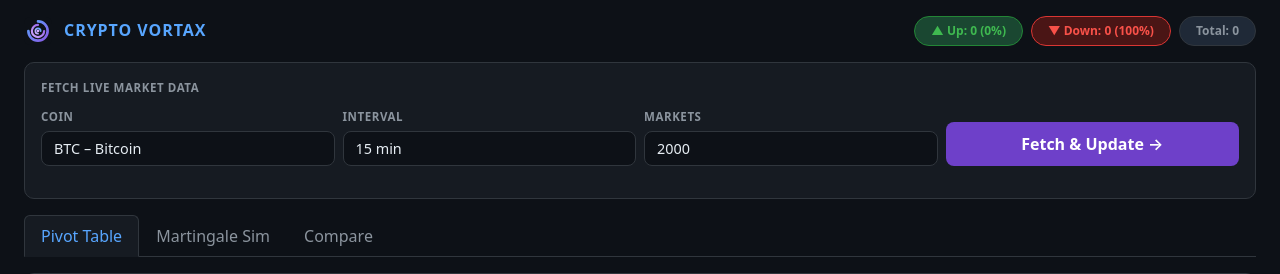
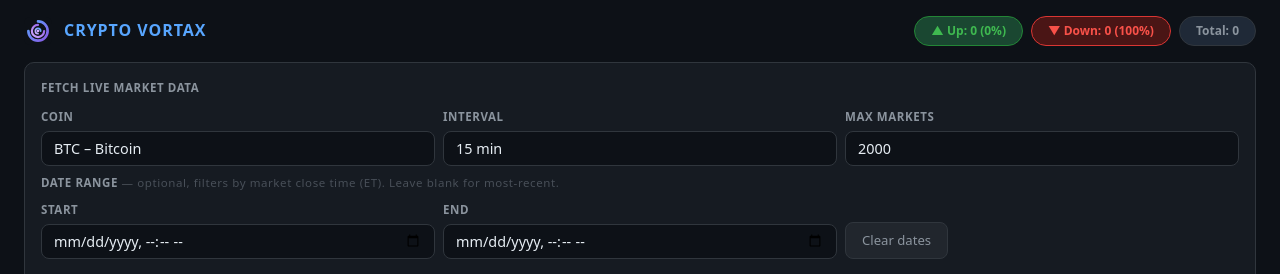
Before and after one commit to shubhghataliya/flask-project, a Flask app: page / in a window 1280 px wide. Shown: the top 274 px of the page. Run offline with Flask 3, Linux system fonts and the light colour scheme.

Commit message:
Add date range filters to live market data fetch

```diff
--- a/app.py
+++ b/app.py
@@ -106,9 +106,27 @@ def _get_resolution(market):
 _jobs = {}   # job_id -> dict with keys: status, fetched, total, result, error
 
 
-def fetch_markets_api(crypto, interval, count, job=None):
+def _et_to_utc(dt_str):
+    """Parse a naive 'YYYY-MM-DDTHH:MM' string as US/Eastern (ET) and return a
+    UTC-aware Timestamp, or None if empty/unparseable. DST is handled by the
+    America/New_York zone."""
+    if not dt_str:
+        return None
+    ts = pd.to_datetime(dt_str, errors='coerce')
+    if pd.isna(ts):
+        return None
+    try:
+        ts = ts.tz_localize('America/New_York', ambiguous=True, nonexistent='shift_forward')
+    except Exception:
+        ts = ts.tz_localize('America/New_York')
+    return ts.tz_convert('UTC')
+
+
+def fetch_markets_api(crypto, interval, count, job=None, start_dt=None, end_dt=None):
     """
-    Fetch `count` most-recent resolved markets from Polymarket.
+    Fetch up to `count` resolved markets from Polymarket.
+    If `start_dt` / `end_dt` (ISO datetime strings) are given, only markets whose
+    close time (endDate, UTC) falls within [start_dt, end_dt] are returned.
     If `job` dict is provided, updates job['fetched'] live for progress polling.
     """
     cfg = CRYPTO_CONFIG[crypto]
@@ -117,9 +135,16 @@ def fetch_markets_api(crypto, interval, count, job=None):
     keywords = cfg['keywords']
     non_keywords = cfg['non_keywords']
 
+    # Optional date-range bounds. Inputs are interpreted as US/Eastern (ET) and
+    # converted to UTC to compare against each market's UTC close (endDate).
+    start_ts = _et_to_utc(start_dt)
+    end_ts   = _et_to_utc(end_dt)
+    start_iso = start_ts.strftime('%Y-%m-%dT%H:%M:%SZ') if start_ts is not None else None
+    end_iso   = end_ts.strftime('%Y-%m-%dT%H:%M:%SZ')   if end_ts   is not None else None
+
     all_markets = []
     seen_ids = set()
-    cursor = None
+    cursor = end_iso   # begin pagination at the upper bound when an end date is set
 
     while len(all_markets) < count:
         params = {
@@ -134,6 +159,8 @@ def fetch_markets_api(crypto, interval, count, job=None):
             params['exclude_tag_id'] = list(excluded)
         if cursor:
             params['end_date_max'] = cursor
+        if start_iso:
+            params['end_date_min'] = start_iso
 
         resp = req.get(f"{POLYMARKET_BASE}/events", params=params, timeout=30)
         resp.raise_for_status()
@@ -155,26 +182,34 @@ def fetch_markets_api(crypto, interval, count, job=None):
                 continue
             for m in event.get('markets', []):
                 mid = m.get('id')
-                if mid and mid not in seen_ids:
-                    seen_ids.add(mid)
-                    m['_event_title'] = title
-                    batch_markets.append(m)
+                if not mid or mid in seen_ids:
+                    continue
+                # Keep only markets whose own close time is inside the range.
+                if start_ts is not None or end_ts is not None:
+                    edt = pd.to_datetime(m.get('endDate'), utc=True, errors='coerce')
+                    if pd.isna(edt):
+                        continue
+                    if start_ts is not None and edt < start_ts:
+                        continue
+                    if end_ts is not None and edt > end_ts:
+                        continue
+                seen_ids.add(mid)
+                m['_event_title'] = title
+                batch_markets.append(m)
 
-        if not batch_markets:
-            oldest = min((e.get('endDate', '') for e in events if e.get('endDate')), default=None)
-            if not oldest or oldest == cursor:
-                break
-            cursor = oldest
-            time.sleep(0.2)
-            continue
-
-        all_markets.extend(batch_markets)
-        if job is not None:
-            job['fetched'] = min(len(all_markets), count)
+        if batch_markets:
+            all_markets.extend(batch_markets)
+            if job is not None:
+                job['fetched'] = min(len(all_markets), count)
 
         oldest = min((e.get('endDate', '') for e in events if e.get('endDate')), default=None)
         if not oldest or oldest == cursor:
             break
+        # Stop once we've paged past the start of the requested range.
+        if start_ts is not None:
+            oldest_ts = pd.to_datetime(oldest, utc=True, errors='coerce')
+            if pd.notna(oldest_ts) and oldest_ts < start_ts:
+                break
         cursor = oldest
         time.sleep(0.2)
 
@@ -182,13 +217,16 @@ def fetch_markets_api(crypto, interval, count, job=None):
     return all_markets[:count]
 
 
-def _run_fetch_job(job_id, crypto, interval, count):
+def _run_fetch_job(job_id, crypto, interval, count, start_dt=None, end_dt=None):
     job = _jobs[job_id]
     try:
-        markets = fetch_markets_api(crypto, interval, count, job)
+        markets = fetch_markets_api(crypto, interval, count, job, start_dt, end_dt)
         if not markets:
             job['status'] = 'error'
-            job['error'] = 'No markets returned from API. Try a different coin or interval.'
+            job['error'] = ('No markets found for the selected date range. '
+                            'Try widening the dates, or a different coin/interval.') \
+                           if (start_dt or end_dt) \
+                           else 'No markets returned from API. Try a different coin or interval.'
             return
         rows, dates, dates_iso, timeframe = process_markets(markets, interval)
         job['result'] = (rows, dates, dates_iso, timeframe,
@@ -396,6 +434,8 @@ def load_file(filename):
 def fetch_start():
     crypto   = request.form.get('crypto', 'btc').lower()
     interval = request.form.get('interval', '15m').lower()
+    start_dt = request.form.get('start') or None
+    end_dt   = request.form.get('end') or None
     try:
         count = max(1, int(request.form.get('count', 2000)))
     except ValueError:
@@ -409,7 +449,8 @@ def fetch_start():
     job_id = str(uuid.uuid4())
     _jobs[job_id] = {'status': 'running', 'fetched': 0, 'total': count, 'result': None, 'error': None}
 
-    t = threading.Thread(target=_run_fetch_job, args=(job_id, crypto, interval, count), daemon=True)
+    t = threading.Thread(target=_run_fetch_job,
+                         args=(job_id, crypto, interval, count, start_dt, end_dt), daemon=True)
     t.start()
 
     return jsonify({'job_id': job_id})
--- a/templates/result.html
+++ b/templates/result.html
@@ -198,8 +198,8 @@
   <!-- Live Fetch Panel -->
   <div class="live-fetch-panel">
     <div class="live-fetch-label">Fetch Live Market Data</div>
-    <div class="row g-2 mb-3">
-      <div class="col-md-3 col-sm-6">
+    <div class="row g-2 mb-2">
+      <div class="col-md-4 col-sm-6">
         <div class="flabel">Coin</div>
         <select class="form-select" id="liveCrypto">
           <option value="btc">BTC – Bitcoin</option>
@@ -211,7 +211,7 @@
           <option value="hype">HYPE – Hyperliquid</option>
         </select>
       </div>
-      <div class="col-md-3 col-sm-6">
+      <div class="col-md-4 col-sm-6">
         <div class="flabel">Interval</div>
         <select class="form-select" id="liveInterval">
           <option value="5m">5 min</option>
@@ -220,14 +220,31 @@
           <option value="4h">4 hours</option>
         </select>
       </div>
-      <div class="col-md-3 col-sm-6">
-        <div class="flabel">Markets</div>
+      <div class="col-md-4 col-sm-6">
+        <div class="flabel">Max Markets</div>
         <input class="form-control" type="number" id="liveCount" value="2000" min="10" max="10000" step="10">
       </div>
-      <div class="col-md-3 col-sm-6 d-flex align-items-end">
-        <button type="button" class="btn btn-fetch-live text-white" onclick="startLiveFetch()">Fetch &amp; Update →</button>
+    </div>
+    <div class="row g-2 mb-2">
+      <div class="col-12">
+        <div class="flabel" style="margin-bottom:2px">Date Range
+          <span style="font-weight:400;text-transform:none;color:#484f58">— optional, filters by market close time (ET). Leave blank for most-recent.</span>
+        </div>
+      </div>
+      <div class="col-md-4 col-sm-6">
+        <div class="flabel">Start</div>
+        <input class="form-control" type="datetime-local" id="liveStart">
+      </div>
+      <div class="col-md-4 col-sm-6">
+        <div class="flabel">End</div>
+        <input class="form-control" type="datetime-local" id="liveEnd">
+      </div>
+      <div class="col-md-4 col-sm-6 d-flex align-items-end">
+        <button type="button" class="btn" onclick="clearDateRange()"
+          style="background:#21262d;border:1px solid #30363d;color:#8b949e;border-radius:8px;padding:8px 16px;font-size:.82rem">Clear dates</button>
       </div>
     </div>
+    <button type="button" class="btn btn-fetch-live text-white" onclick="startLiveFetch()">Fetch &amp; Update →</button>
   </div>
 
   <!-- Tabs -->
@@ -450,13 +467,19 @@
   var c = sessionStorage.getItem('lf_crypto');
   var iv = sessionStorage.getItem('lf_interval');
   var ct = sessionStorage.getItem('lf_count');
+  var st = sessionStorage.getItem('lf_start');
+  var en = sessionStorage.getItem('lf_end');
   var goSim = sessionStorage.getItem('lf_goto_sim');
   if (c)  { var el = document.getElementById('liveCrypto');   if (el) el.value = c; }
   if (iv) { var el = document.getElementById('liveInterval'); if (el) el.value = iv; }
   if (ct) { var el = document.getElementById('liveCount');    if (el) el.value = ct; }
+  if (st) { var el = document.getElementById('liveStart');    if (el) el.value = st; }
+  if (en) { var el = document.getElementById('liveEnd');      if (el) el.value = en; }
   sessionStorage.removeItem('lf_crypto');
   sessionStorage.removeItem('lf_interval');
   sessionStorage.removeItem('lf_count');
+  sessionStorage.removeItem('lf_start');
+  sessionStorage.removeItem('lf_end');
   sessionStorage.removeItem('lf_goto_sim');
   if (goSim) {
     var simBtn = document.querySelector('[data-bs-target="#tabSim"]');
@@ -1673,16 +1696,28 @@ function confirmDelete() {
 }
 
 // ─── Live fetch from dashboard ─────────────────────────────────────────────
+function clearDateRange() {
+  document.getElementById('liveStart').value = '';
+  document.getElementById('liveEnd').value = '';
+}
+
 function startLiveFetch() {
   var crypto   = document.getElementById('liveCrypto').value;
   var interval = document.getElementById('liveInterval').value;
   var count    = parseInt(document.getElementById('liveCount').value) || 200;
+  var startVal = document.getElementById('liveStart').value;
+  var endVal   = document.getElementById('liveEnd').value;
   var coinLabel = document.getElementById('liveCrypto').options[document.getElementById('liveCrypto').selectedIndex].text.split('–')[0].trim();
+
+  if (startVal && endVal && startVal >= endVal) {
+    alert('Start date/time must be earlier than End date/time.');
+    return;
+  }
 
   // Show overlay
   document.getElementById('progressTitle').textContent = 'Fetching ' + coinLabel + ' ' + interval.toUpperCase() + ' markets';
   document.getElementById('progressFetched').textContent = '0';
-  document.getElementById('progressTotal').textContent = count;
+  document.getElementById('progressTotal').textContent = (startVal || endVal) ? '—' : count;
   document.getElementById('progressFill').style.width = '0%';
   document.getElementById('progressStatus').textContent = 'Connecting to Polymarket API…';
   document.getElementById('loadingOverlay').style.display = 'flex';
@@ -1692,6 +1727,8 @@ function startLiveFetch() {
   fd.append('crypto', crypto);
   fd.append('interval', interval);
   fd.append('count', count);
+  if (startVal) fd.append('start', startVal);
+  if (endVal)   fd.append('end', endVal);
 
   fetch('/fetch', { method: 'POST', body: fd })
     .then(function(r) { return r.json(); })
@@ -1722,6 +1759,8 @@ function pollLiveJob(jobId, total) {
           sessionStorage.setItem('lf_crypto',   document.getElementById('liveCrypto').value);
           sessionStorage.setItem('lf_interval', document.getElementById('liveInterval').value);
           sessionStorage.setItem('lf_count',    document.getElementById('liveCount').value);
+          sessionStorage.setItem('lf_start',    document.getElementById('liveStart').value);
+          sessionStorage.setItem('lf_end',      document.getElementById('liveEnd').value);
           sessionStorage.setItem('lf_goto_sim', '1');
           window.location.href = '/fetch-result/' + jobId;
         } else if (data.status === 'error') {
```
